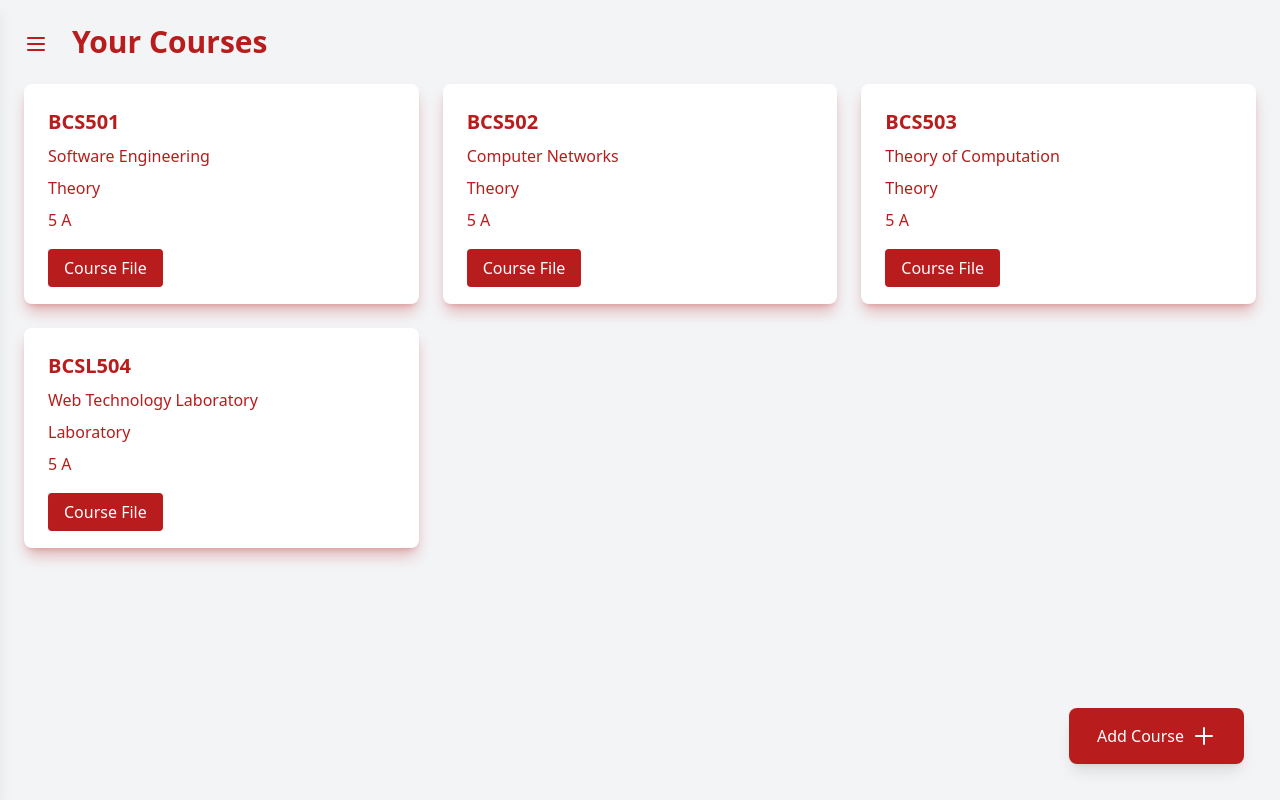
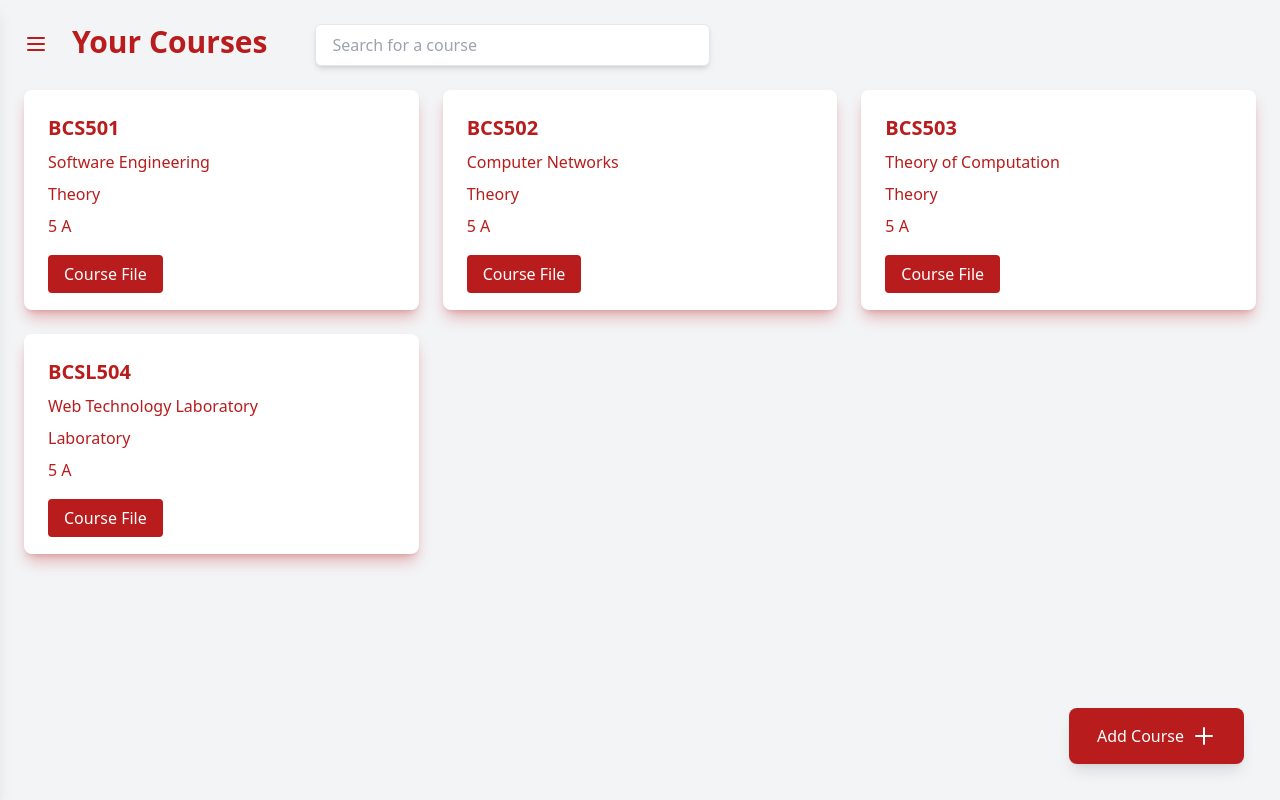
Before and after one commit to Iamagk/WEB-TECH-PROJ, a React (Vite) app in the folder frontend/: page /dashboard in a window 1280 px wide. Built offline with nearby package versions, Linux system fonts and the light colour scheme.

Commit message:
Integrated changes made by dhrithi: sidebar and profile page

```diff
--- a/frontend/src/App.jsx
+++ b/frontend/src/App.jsx
@@ -5,6 +5,7 @@ import AuthPage from "./pages/AuthPage";
 import SignUpPage from "./pages/SignUpPage";
 import DashPage from "./pages/DashPage";
 import CoursePage from "./pages/CoursePage";
+import ProfilePage from "./pages/ProfilePage";
 
 const App = () => {
   const [loading, setLoading] = useState(false);
@@ -44,6 +45,7 @@ const App = () => {
           <Route path="/signup" element={<SignUpPage />} />
           <Route path="/dashboard" element={<DashPage />} />
           <Route path="/dashboard/:courseCode" element={<CoursePage />} />
+          <Route path="/profile" element={<ProfilePage />} />
         </Routes>
       )}
     </div>
--- a/frontend/src/pages/CoursePage.jsx
+++ b/frontend/src/pages/CoursePage.jsx
@@ -20,7 +20,6 @@ const CoursePage = () => {
         cieMarks: null,
         seeMarks: null,
         sampleRecord: null,
-        sampleCIE: null,
     });
 
     const courseCategory = (category) => {
@@ -83,27 +82,29 @@ const CoursePage = () => {
             <div className="relative h-screen">
                 {/* Sidebar */}
                 <div
-                    className={`fixed top-0 left-0 h-full w-64 bg-white text-red-700 transform ${
-                        isSidebarOpen ? "translate-x-0" : "-translate-x-full"
+                    className={`fixed top-0 left-0 h-full w-64 text-red-700 transform ${
+                        isSidebarOpen ? "translate-x-0 bg-red-700 text-white" : "-translate-x-full bg-white"
                     } transition-transform duration-300 ease-in-out z-40 shadow-lg`}
                 >
                     <div className="p-6">
-                        <h2 className="text-2xl font-bold mb-2 pt-12">{userInfo.name}</h2>
+                        <Link to="/profile" className="text-white hover:text-red-400">
+                            <h2 className="text-2xl font-bold mb-2 pt-12">{userInfo.name}</h2>
+                        </Link>
                         <p className="text-sm">{userInfo.email}</p>
                         <nav className="mt-6">
                             <ul>
                                 <li className="mb-4">
                                     <button
                                         onClick={handleHomePage}
-                                        className="text-red-700 hover:text-red-900"
+                                        className="text-white hover:text-red-400"
                                     >
-                                        Home
+                                        Dashboard
                                     </button>
                                 </li>
                                 <li className="mb-4">
                                     <button
                                         onClick={handleLogout}
-                                        className="text-red-700 hover:text-red-900"
+                                        className="text-white hover:text-red-400"
                                     >
                                         Logout
                                     </button>
@@ -121,7 +122,7 @@ const CoursePage = () => {
                     {isSidebarOpen ? (
                         <svg
                             xmlns="http://www.w3.org/2000/svg"
-                            className="h-6 w-6"
+                            className="h-6 w-6 text-white hover:text-red-400"
                             fill="none"
                             viewBox="0 0 24 24"
                             stroke="currentColor"
--- a/frontend/src/pages/DashPage.jsx
+++ b/frontend/src/pages/DashPage.jsx
@@ -3,7 +3,7 @@ import { Link, useNavigate } from "react-router-dom";
 
 const DashPage = () => {
     const [isSidebarOpen, setSidebarOpen] = useState(false);
-
+    const [searchTerm, setSearchTerm] = useState("");
     const [userInfo] = useState({
         name: "John Doe",
         email: "john.doe@example.com",
@@ -18,20 +18,29 @@ const DashPage = () => {
 
     const navigate = useNavigate(); // Initialize useNavigate
 
+    const handleHomePage = () => {
+        navigate("/dashboard");
+    }
+
     // Function to handle logout
     const handleLogout = () => {
         navigate("/"); // Redirect to the sign-in page
     };
 
+    const handleSearchChange = (e) => {
+        setSearchTerm(e.target.value);
+    };
+
     const courseCategory = (category) => {
-        if (category === "T") {
-            return "Theory";
-        } else if (category === "L") {
-            return "Laboratory";
-        } else {
-            return "Unknown"; // In case the category is neither T nor L
-        }
+        if (category === "T") return "Theory";
+        else if (category === "L") return "Laboratory";
+        return "Unknown";
     };
+
+    const filteredCourses = courses.filter(course =>
+        course.name.toLowerCase().includes(searchTerm.toLowerCase()) ||
+        course.code.toLowerCase().includes(searchTerm.toLowerCase())
+    );
 
     // Function to handle adding a course
     const handleAddCourse = () => {
@@ -50,19 +59,29 @@ const DashPage = () => {
         <div className="relative h-screen">
             {/* Sidebar */}
             <div
-                className={`fixed top-0 left-0 h-full w-64 bg-white text-red-700 transform ${
-                    isSidebarOpen ? "translate-x-0" : "-translate-x-full"
+                className={`fixed top-0 left-0 h-full w-64 text-red-700 transform ${
+                    isSidebarOpen ? "translate-x-0 bg-red-700 text-white" : "-translate-x-full bg-white"
                 } transition-transform duration-300 ease-in-out z-40 shadow-lg`}
             >
                 <div className="p-6">
+                    <Link to="/profile" className="text-white hover:text-red-400">
                         <h2 className="text-2xl font-bold mb-2 pt-12">{userInfo.name}</h2>
+                    </Link>
                     <p className="text-sm">{userInfo.email}</p>
                     <nav className="mt-6">
                         <ul>
                             <li className="mb-4">
                                 <button
+                                    onClick={handleHomePage}
+                                    className="text-white hover:text-red-400"
+                                >
+                                    Dashboard
+                                </button>
+                            </li>
+                            <li className="mb-4">
+                                <button
                                     onClick={handleLogout}
-                                    className="text-red-700 hover:text-red-900"
+                                    className="text-white hover:text-red-400"
                                 >
                                     Logout
                                 </button>
@@ -80,7 +99,7 @@ const DashPage = () => {
                 {isSidebarOpen ? (
                     <svg
                         xmlns="http://www.w3.org/2000/svg"
-                        className="h-6 w-6"
+                        className="h-6 w-6 text-white hover:text-red-400"
                         fill="none"
                         viewBox="0 0 24 24"
                         stroke="currentColor"
@@ -112,32 +131,43 @@ const DashPage = () => {
 
             {/* Main Content */}
             <div className="min-h-screen flex-1 bg-gray-100 p-6">
-                <h1 className="text-3xl font-semibold mb-6 pl-12 text-red-700">Your Courses</h1>
+                <div className="flex mb-6 pl-12">
+                    {/* Dashboard Heading */}
+                        <h1 className="text-3xl font-semibold text-red-700">Your Courses</h1>
+
+                    {/* Search Bar */}
+                    <input
+                        type="text"
+                        className="w-1/3 ml-12 px-4 py-2 border rounded-md shadow-md"
+                        placeholder="Search for a course"
+                        value={searchTerm}
+                        onChange={handleSearchChange}
+                    />
+                </div>
+
+                {/* Course Grid */}
                 <div className="grid grid-cols-1 md:grid-cols-2 lg:grid-cols-3 gap-6">
-                    {courses.map((course) => (
-                        <div
-                            key={course.code}
-                            className="bg-white p-6 rounded-lg shadow-lg shadow-red-700/30"
-                        >
-                            <h2 className="text-xl font-bold mb-2 text-red-700">
-                                {course.code}
-                            </h2>
-
+                    {filteredCourses.length === 0 ? (
+                        <p className="text-center text-lg text-gray-500 col-span-3">
+                            No courses found
+                        </p>
+                    ) : (
+                        filteredCourses.map((course) => (
+                            <div key={course.code} className="bg-white p-6 rounded-lg shadow-lg shadow-red-700/30">
+                                <h2 className="text-xl font-bold mb-2 text-red-700">{course.code}</h2>
                                 <p className="text-red-700 mb-2">{course.name}</p>
-
                                 <p className="text-red-700 mb-2">{courseCategory(course.category)}</p>
-
                                 <p className="text-red-700 mb-6">{course.semester} {course.section}</p>
-
                                 <Link
-                                to={`/dashboard/${course.code}`} // Dynamic route to course page
+                                    to={`/dashboard/${course.code}`}
                                     state={{ course }}
                                     className="bg-red-700 text-white px-4 py-2 rounded hover:bg-red-900"
                                 >
                                     Course File
                                 </Link>
                             </div>
-                    ))}
+                        ))
+                    )}
                 </div>
 
                 {/* Floating Add Course Button */}
@@ -161,7 +191,6 @@ const DashPage = () => {
                         />
                     </svg>
                 </button>
-
             </div>
         </div>
     );
```
Lines whose indentation alone changed are shown as unchanged.
